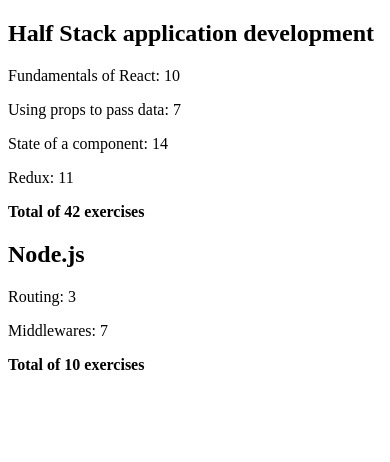
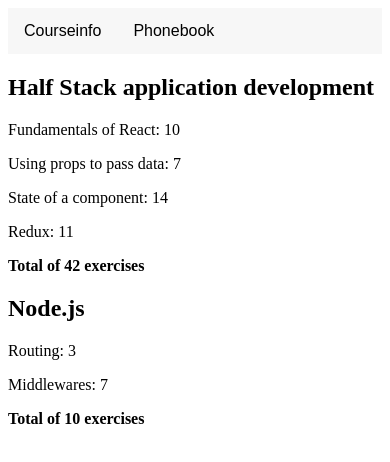
Before and after one commit to SantiRock/Full-Stack-Open-Part2, a React (Create React App) app: page / in a window 390 px wide. Shown: the top 462 px of the page. Built offline with nearby package versions, Linux system fonts and the light colour scheme.

Commit message:
2.6: The Phonebook Step1

```diff
--- a/package.json
+++ b/package.json
@@ -10,7 +10,9 @@
     "gh-pages": "^5.0.0",
     "react": "^18.2.0",
     "react-dom": "^18.2.0",
+    "react-router-dom": "^6.10.0",
     "react-scripts": "5.0.1",
+    "styled-components": "^5.3.9",
     "web-vitals": "^2.1.4"
   },
   "scripts": {
--- a/src/App.js
+++ b/src/App.js
@@ -1,10 +1,19 @@
-import Courseinfo from "./courseinfo";
+import Navbar from './NavbarElements/Navbar'
+import { HashRouter as Router, Routes, Route}
+    from 'react-router-dom';
+import Courseinfo from "./pages/courseinfo";
+import Phonebook from './pages/phonebook';
 
 function App() {
   return (
-    <>
-     <Courseinfo />
-    </>
+    <Router>
+    <Navbar />
+        <Routes>
+          <Route exact path='/' element={<Courseinfo />} />
+          <Route path='/courseinfo' element={<Courseinfo />} />
+          <Route path='/phonebook' element={<Phonebook />} />
+        </Routes>
+    </Router>
   )
 }
 
--- /dev/null
+++ b/src/NavbarElements/Navbar.js
@@ -0,0 +1,21 @@
+import { Nav, NavLink, NavMenu }
+    from "./NavbarStyles";
+
+const Navbar = () => {
+  return (
+    <>
+      <Nav>
+        <NavMenu>
+          <NavLink to="/courseinfo" activestyle='true'>
+            Courseinfo
+          </NavLink>
+          <NavLink to="/phonebook" activestyle='true'>
+            Phonebook
+          </NavLink>
+        </NavMenu>
+      </Nav>
+    </>
+  );
+};
+
+export default Navbar;
--- /dev/null
+++ b/src/NavbarElements/NavbarStyles.js
@@ -0,0 +1,35 @@
+import { NavLink as Link } from "react-router-dom";
+import styled from "styled-components";
+
+export const Nav = styled.nav`
+background: #f7f7f7;
+height: 40px;
+display: flex;
+justify-content: space-between;
+padding: 0.2rem calc((100vw - 1000px) / 2);
+`;
+
+export const NavLink = styled(Link)`
+color: #000000;
+display: flex;
+align-items: center;
+text-decoration: none;
+padding: 0 1rem;
+height: 100%;
+cursor: pointer;
+font-family: sans-serif;
+&.active {
+	color: #4d4dff;
+}
+`;
+
+export const NavMenu = styled.div`
+  display: flex;
+  align-items: center;
+  margin-right: -24px;
+  /* Second Nav */
+  /* margin-right: 24px; */
+  /* Third Nav */
+  /* width: 100vw;
+white-space: nowrap; */
+`;
--- /dev/null
+++ b/src/pages/phonebook.js
@@ -0,0 +1,45 @@
+import { useState } from 'react'
+
+
+const Phonebook = () => {
+    const [persons, setPersons] = useState([
+        { name: 'Arto Hellas' }
+    ])
+    const [newName, setName] = useState('');
+
+   const addPerson = (event) => {
+    event.preventDefault()
+    const personObject = {
+        name: newName
+    }
+    setPersons(persons.concat(personObject))
+    setName('')
+   }
+
+   const handlePersonChange = (event) => {
+    setName(event.target.value)
+   }
+
+
+    return(
+        <>
+            <h2>Phonebook</h2>
+            <form onSubmit={addPerson}>
+                <div>
+                    name: <input
+                    value={newName}
+                    onChange={handlePersonChange}
+                    />
+                </div>
+                <div>
+                    <button type='submit' >add</button>
+                </div>
+            </form>
+            <h2>Numbers</h2>
+            {persons.map(person =>
+                <p key={person.name}>{person.name}</p>)}
+        </>
+    )
+}
+
+export default Phonebook
```
Also changed, not shown: src/pages/courseinfo.js (renamed from src/courseinfo.js), 1 other file (tests, documents, lock files or other folders).
